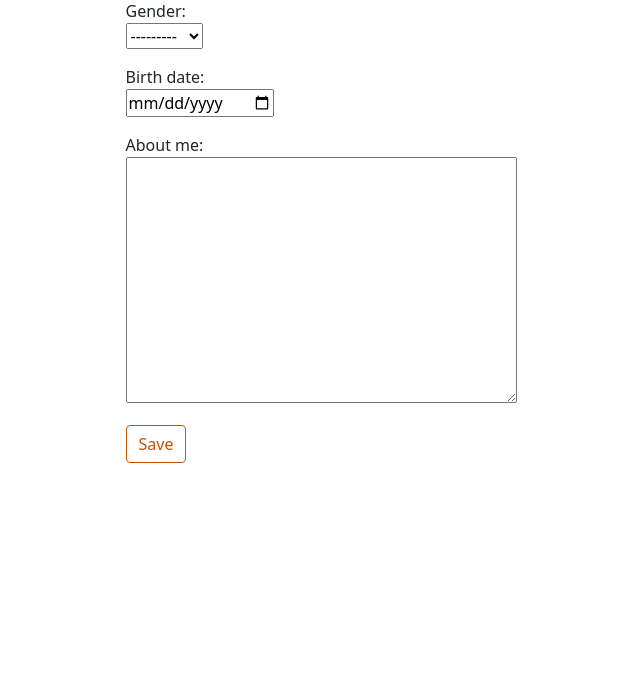
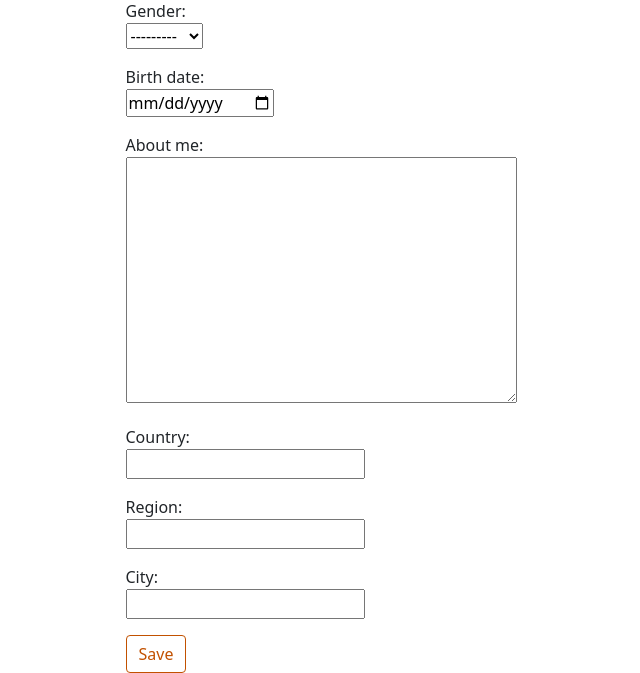
Before and after one commit to web-d7r/penfriend, a Django app: page /profile/1 in a window 1280 px wide. Shown: the part 281-954 px from the top of the page, without its empty margins (249-889 px from the left). Before the commit the page ends 744 px from the top, so only its background shows below. Run offline with Django 3.2, Linux system fonts and the light colour scheme; the visitor is signed in with stand-in values (Sample User, id 1); data comes from the database, SQL or seed files in the repository; data that the repository does not hold is empty.

Commit message:
Get country/region/city

```diff
--- a/penfriend/forms.py
+++ b/penfriend/forms.py
@@ -16,7 +16,7 @@ class ProfileForm(forms.ModelForm):
 
     class Meta:
         model = Profile
-        fields = ('gender', 'birth_date', 'about_me')
+        fields = ('gender', 'birth_date', 'about_me', 'country', 'region', 'city')
         widgets = {
             'birth_date': DateInput(attrs={'type': 'date'})
         }
--- a/penfriend/templates/home.html
+++ b/penfriend/templates/home.html
@@ -20,8 +20,8 @@
   <ul class="list-group list-group-flush">
       <li class="list-group-item">Country/Region/City:
           {% if usr.profile.country %}
-              {{ usr.profile.country }}/
-              {{ usr.profile.region  }}/
+              {{ usr.profile.country }}
+              {{ usr.profile.region  }}
               {{ usr.profile.city }}
             {% endif %}
       </li>
--- a/penfriend/views.py
+++ b/penfriend/views.py
@@ -10,6 +10,7 @@ from django.contrib.auth import authenticate, login
 from .forms import RegistrationForm, ProfileForm
 from .models import Profile
 import datetime
+import requests
 
 
 # Create your views here.
@@ -38,7 +39,7 @@ class UserCreateView(CreateView):
         return view
 
     def get_success_url(self, **kwargs):
-        return reverse('profile', kwargs={'pk': self.object.pk},)
+        return reverse('profile', kwargs={'pk': self.object.pk}, )
 
 
 class ProfileUpdateView(LoginRequiredMixin, UpdateView):
@@ -52,7 +53,15 @@ class ProfileUpdateView(LoginRequiredMixin, UpdateView):
 
     def get_initial(self):
         initial = super(ProfileUpdateView, self).get_initial()
-        return initial
+        if self.request.user.profile.country:  # if record exists in country field
+            return initial
+        else:
+            ip = self.request.META.get('REMOTE_ADDR')
+            response = requests.get(f'https://ip-api.com/json/{ip}?fields=country,region,city').json()
+            initial['country'] = response['country']
+            initial['region'] = response['region']
+            initial['city'] = response['city']
+            return initial
 
     def get_success_url(self):
         return reverse('index')
--- a/requirements.txt
+++ b/requirements.txt
@@ -1,10 +1,15 @@
 asgiref==3.4.1
+certifi==2021.5.30
 cffi==1.14.6
+charset-normalizer==2.0.6
 dj-database-url==0.5.0
 Django==3.2.7
 gunicorn==20.1.0
+idna==3.2
 psycopg2==2.9.1
 pycparser==2.20
 pytz==2021.1
+requests==2.26.0
 sqlparse==0.4.2
+urllib3==1.26.7
 whitenoise==5.3.0
```
